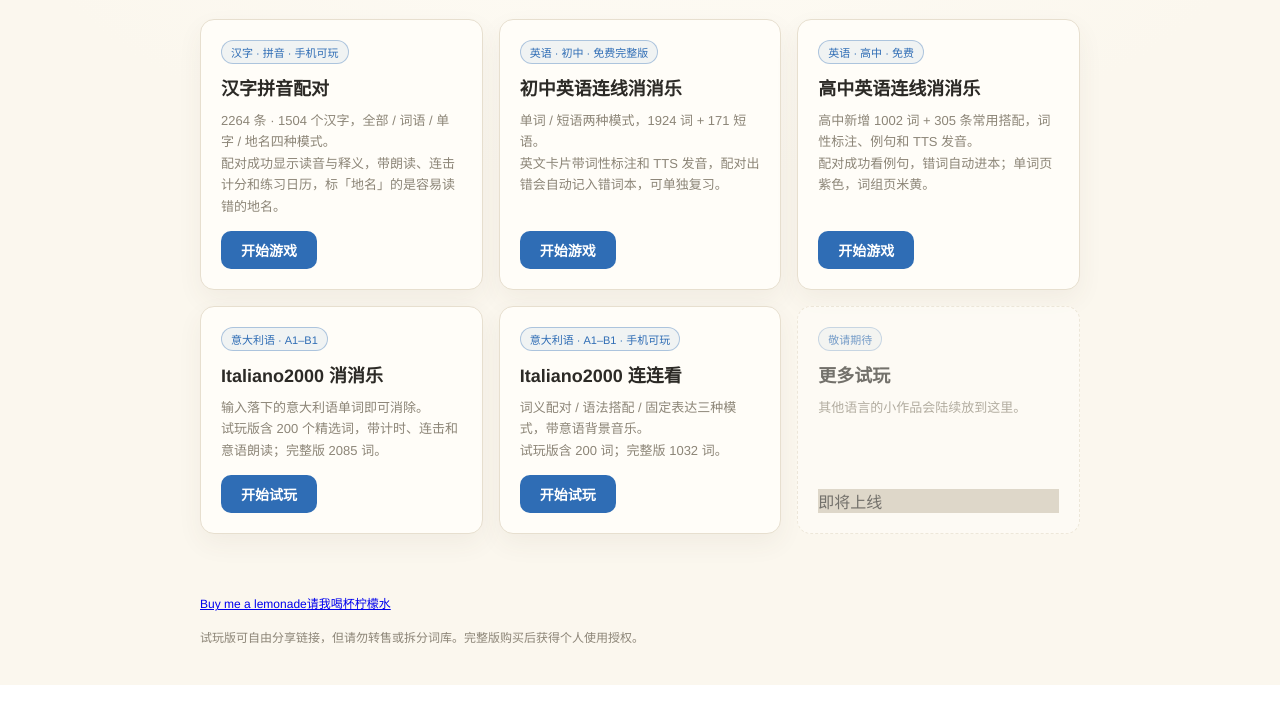
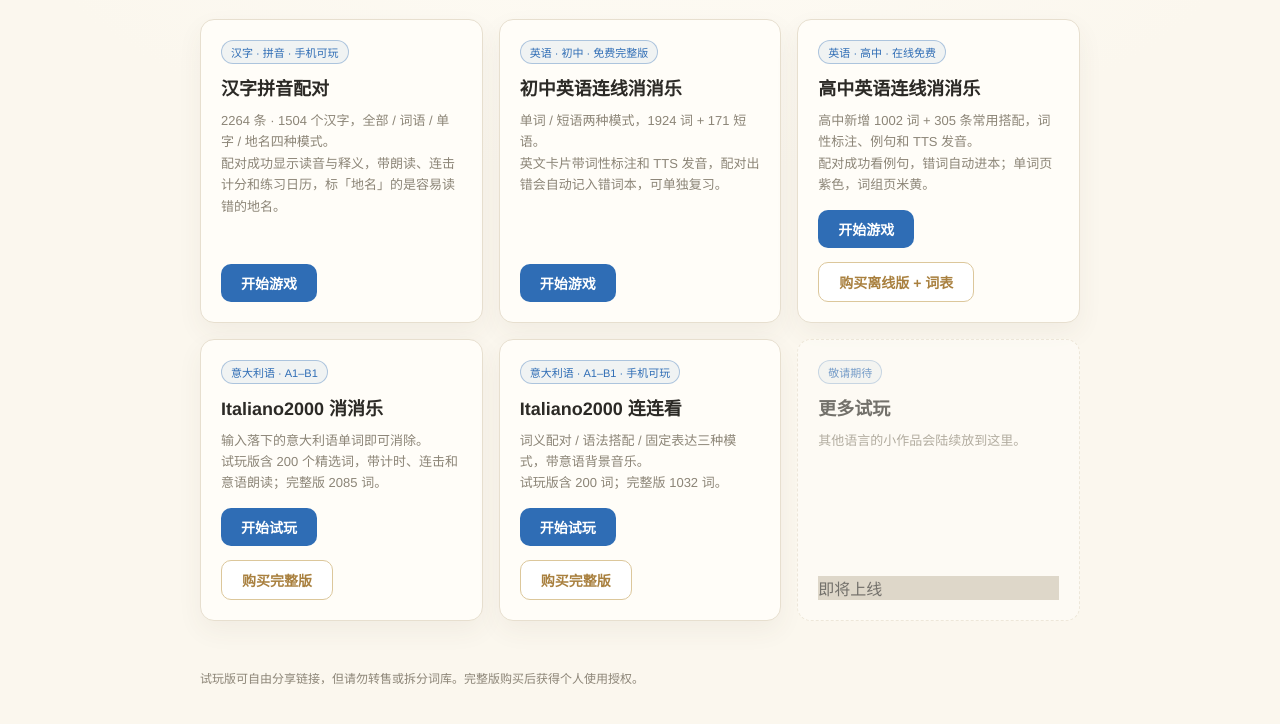
Before and after one commit to shiyubeihai/demos, a plain HTML site: page index.html in a window 1280 px wide. Shown: the part 122-846 px from the top of the page. Before the commit the page ends 807 px from the top, so only its background shows below. Drawn offline with Linux system fonts and the light colour scheme.

Commit message:
Add files via upload

```diff
--- a/index.html
+++ b/index.html
@@ -42,6 +42,8 @@
     padding:9px 20px; border-radius:10px; font-size:14px; font-weight:600;
   }
   .card a.btn:hover{filter:brightness(1.08)}
+  .card a.btn.buy{background:#fff; color:#A9803F; border:1px solid #DCC79B}
+  .card a.btn.buy:hover{background:#FBF3E2; filter:none}
   .card.soon{opacity:.65; border-style:dashed; box-shadow:none}
   .card.soon .btn{background:#CFC6B6; cursor:default}
   footer{width:min(100%,920px); margin:0 auto; padding:0 20px 36px; color:var(--muted); font-size:12px; line-height:1.8}
@@ -67,22 +69,25 @@
       <a class="btn" href="english-matching-demo/index.html">开始游戏</a>
     </div>
     <div class="card">
-      <span class="tag">英语 · 高中 · 免费</span>
+      <span class="tag">英语 · 高中 · 在线免费</span>
       <h2>高中英语连线消消乐</h2>
       <p>高中新增 1002 词 + 305 条常用搭配，词性标注、例句和 TTS 发音。<br>配对成功看例句，错词自动进本；单词页紫色，词组页米黄。</p>
       <a class="btn" href="highschool-matching-demo/index.html">开始游戏</a>
+      <a class="btn buy" href="https://mbd.pub/o/bread/mbd-YZaWlZdsaQ==" target="_blank" rel="noopener">购买离线版 + 词表</a>
     </div>
     <div class="card">
       <span class="tag">意大利语 · A1–B1</span>
       <h2>Italiano2000 消消乐</h2>
       <p>输入落下的意大利语单词即可消除。<br>试玩版含 200 个精选词，带计时、连击和意语朗读；完整版 2085 词。</p>
       <a class="btn" href="italiano2000-demo/index.html">开始试玩</a>
+      <a class="btn buy" href="https://mbd.pub/o/bread/mbd-YZaWlJtuaQ==" target="_blank" rel="noopener">购买完整版</a>
     </div>
     <div class="card">
       <span class="tag">意大利语 · A1–B1 · 手机可玩</span>
       <h2>Italiano2000 连连看</h2>
       <p>词义配对 / 语法搭配 / 固定表达三种模式，带意语背景音乐。<br>试玩版含 200 词；完整版 1032 词。</p>
       <a class="btn" href="italiano2000-matching-demo/index.html">开始试玩</a>
+      <a class="btn buy" href="https://mbd.pub/o/bread/mbd-YZaWlJ1saA==" target="_blank" rel="noopener">购买完整版</a>
     </div>
     <div class="card soon">
       <span class="tag">敬请期待</span>
@@ -93,8 +98,6 @@
   </div>
 </main>
 <footer>
-  <p class="support"><a href="https://mbd.pub/o/author-bW2ZnGtkZQ==/work"
-  target="_blank" rel="noopener"><span class="en">Buy me a lemonade</span><span class="zh">请我喝杯柠檬水</span></a></p>
   试玩版可自由分享链接，但请勿转售或拆分词库。完整版购买后获得个人使用授权。
 </footer>
 </body>
```
